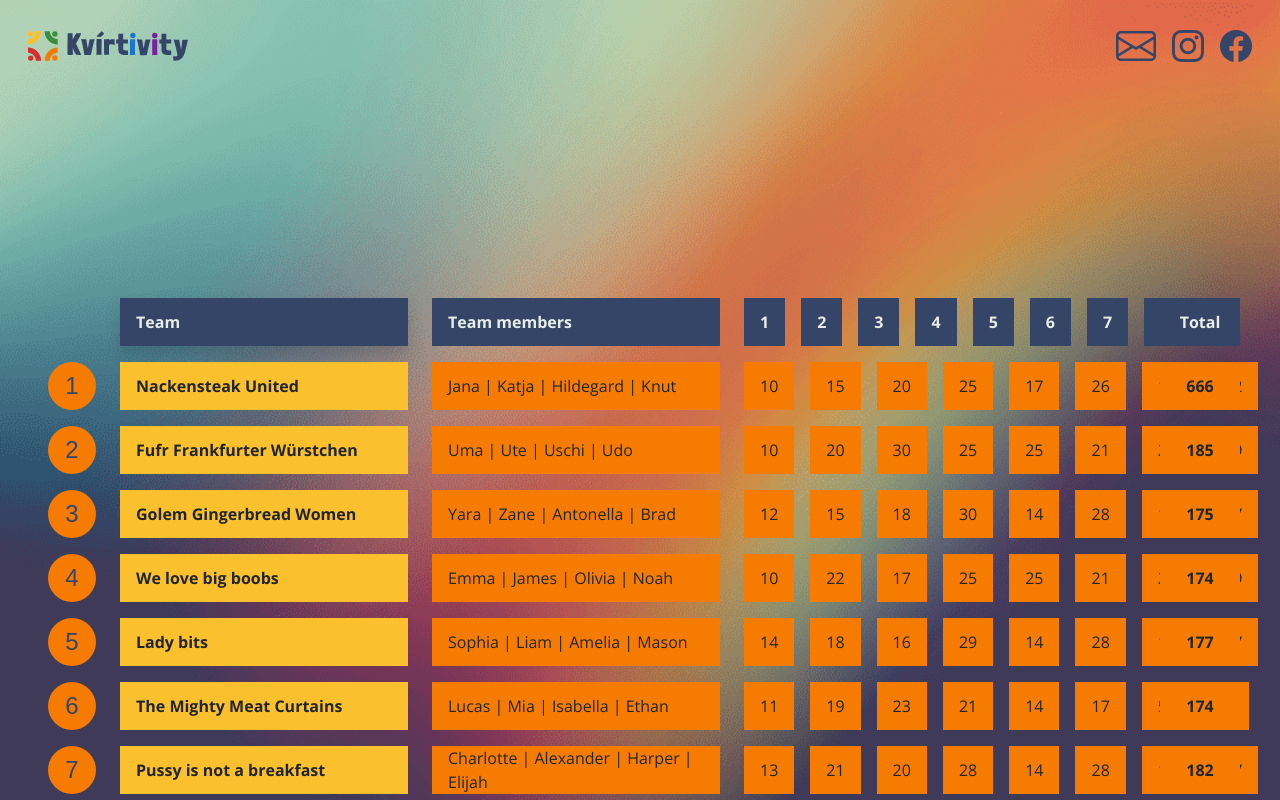
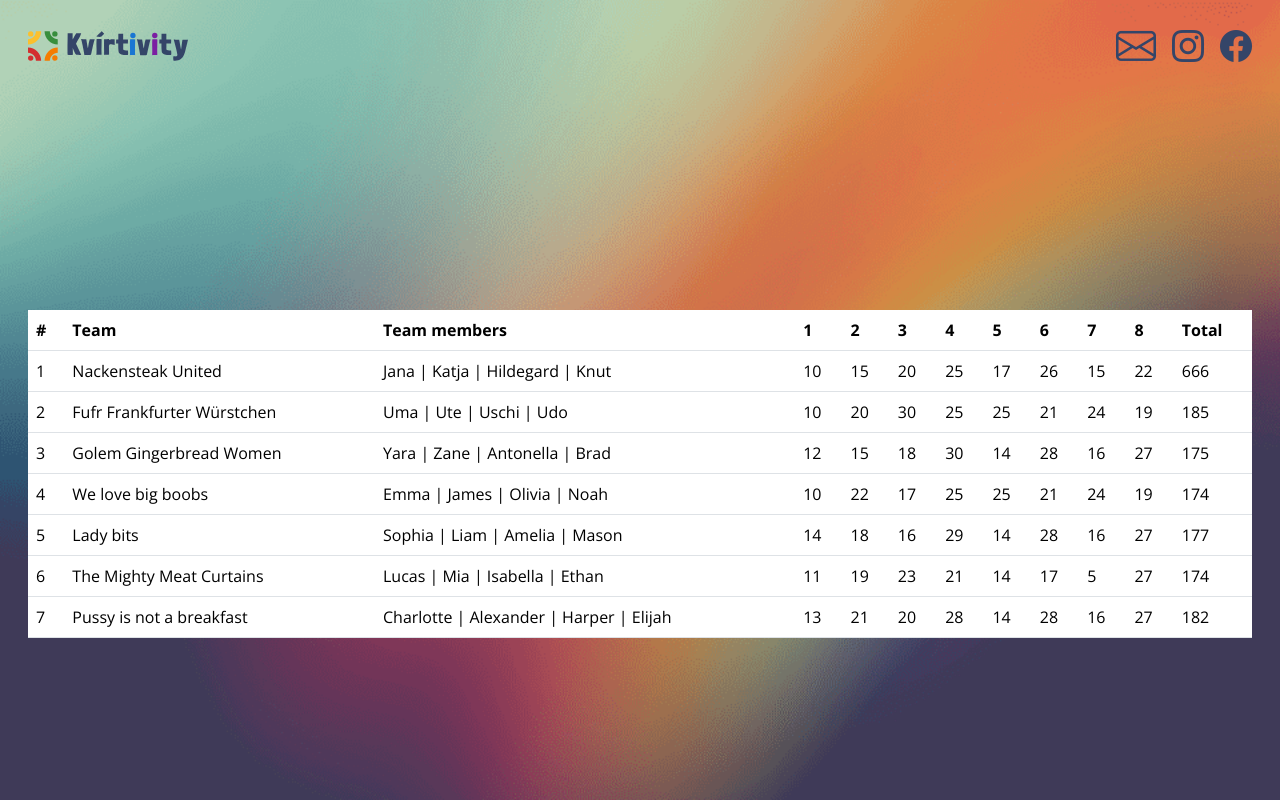
Before and after one commit to queuing4oranges/kvizova-liga, a React (Vite) app: page / in a window 1280 px wide. Built offline with nearby package versions, Linux system fonts and the light colour scheme; a web font is replaced by a local one.

Commit message:
Refactor card to table

```diff
--- a/src/LeaderBoard.jsx
+++ b/src/LeaderBoard.jsx
@@ -26,7 +26,7 @@ export default function LeaderBoard() {
 			<Row className='p-3'>
 				<Heading />
 			</Row>
-			<Row className='p-1 score-table-row'>
+			<Row className='p-3 score-table-row d-flex justify-content-center'>
 				<ScoreTable />
 			</Row>
 		</Container>
--- a/src/components/ScoreTable/ScoreTable.jsx
+++ b/src/components/ScoreTable/ScoreTable.jsx
@@ -1,6 +1,6 @@
 import { useState } from 'react';
 import {
-	Row, Col, Card, CardBody, CardTitle, CardText, CardHeader
+	Row, Col, Card, CardBody, CardTitle, CardText, CardHeader, Table
 } from 'reactstrap';
 import data from '../../data.json';
 
@@ -11,37 +11,36 @@ export default function ScoreTable() {
 
 	return (
 		<>
-			<Row className='scoretable-header'>
-				<Col md='1'><span className='header-span position'></span></Col>
-				<Col md='3'><span className='shadow header-span'>Team</span></Col>
-				<Col md='3'><span className='header-span'>Team members</span></Col>
-				<Col md='4' className='d-flex'>
-					{[...Array(8)].map((_, idx) => (
-						<span key={idx} className='header-span round'>{idx + 1}</span>
-					))}
-				</Col>
-				<Col md='1'>
-					<span className='header-span total d-flex justify-content-center'>Total</span>
-				</Col>
+			<Row>
+				<Table>
+					<thead>
+						<tr>
+							<th>#</th>
+							<th>Team</th>
+							<th>Team members</th>
+							{[...Array(8).keys()].map((num) => (
+								<th key={num + 1}>{num + 1}</th>
+							))}
+							<th>Total</th>
+						</tr>
+					</thead>
+					<tbody>
+						{data && Array.isArray(data.teams) && data.teams.map((team, idx) => (
+						<tr key={idx} className='header-span round'>
+							<td>{idx + 1}</td>
+							<td>{team.name}</td>
+							<td>{team.members}</td>
+							{Object.keys(team.scores).map((round, idx) => (
+								<td key={idx} className='body-span round'>{team.scores[round]}</td>
+							))}
+							<td>{team.total}</td>
+						</tr>
+						))}
+					</tbody>
+				</Table>
 			</Row>
-			{data && Array.isArray(data.teams) && data.teams.map((team, idx) => (
-			<Row className='scoretable-body' key={idx}>
-				<Col md='1' className='d-flex justify-content-end'>
-					<span className='body-span position'><p className='m-0'>{idx + 1}</p></span>
-				</Col>
-				<Col md='3'><span className='body-span team'>{team.name}</span></Col>
-				<Col md='3'><span className='body-span'>{team.members}</span></Col>
-				<Col md='4' className='d-flex'>
-					{Object.keys(team.scores).map((round, idx) => (
-						<span key={idx} className='body-span round'>{team.scores[round]}</span>
-					))}
-				</Col>
-				<Col md='1'>
-					<span className='body-span total d-flex justify-content-center'>{team.total}</span>
-				</Col>
-			</Row>
-			))}
 
+			{/* This is the render for mobile version */}
 			{data && Array.isArray(data.teams) && data.teams.map((team, idx) => (
 			<Row className='scoretable-body-mobile' key={idx}>
 				<Card className={`my-2 flip-card ${isFlipped ? 'flipped' : ''}`} onClick={() => setIsFlipped(!isFlipped)}>
```
